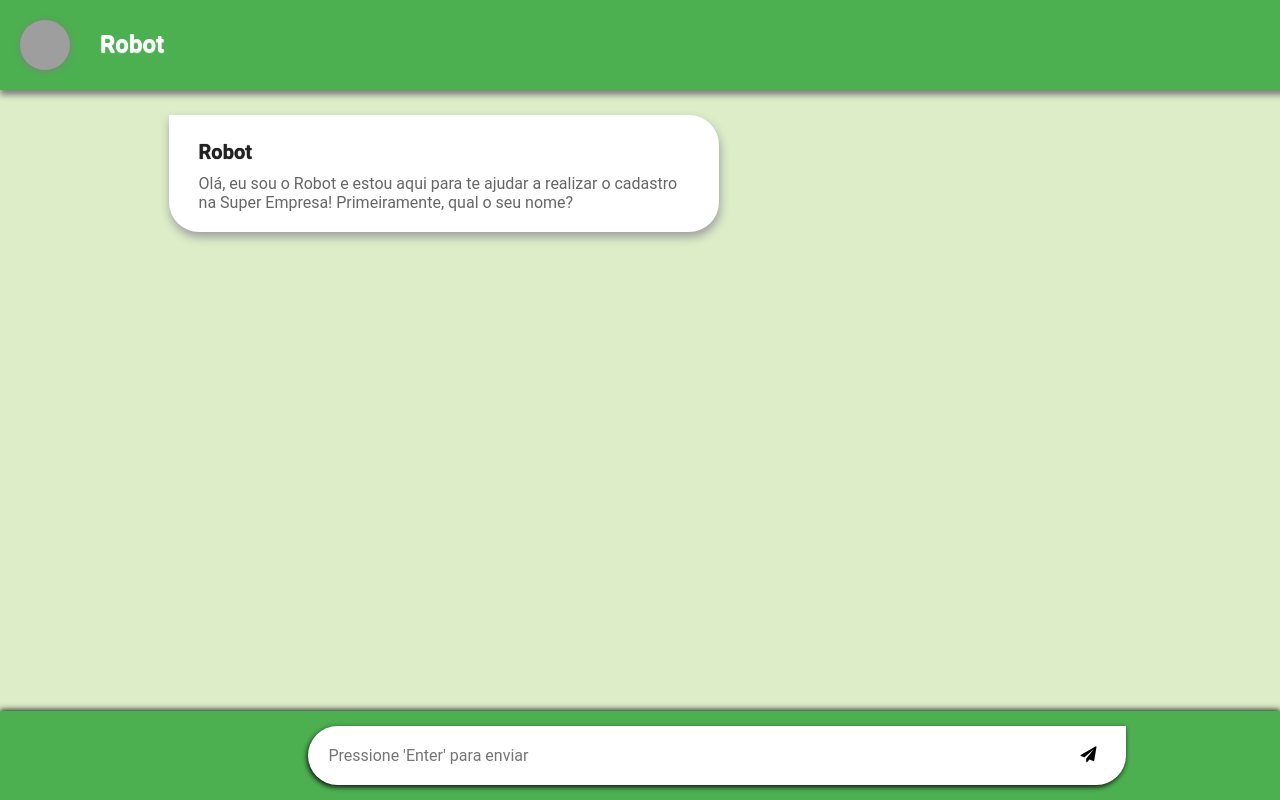
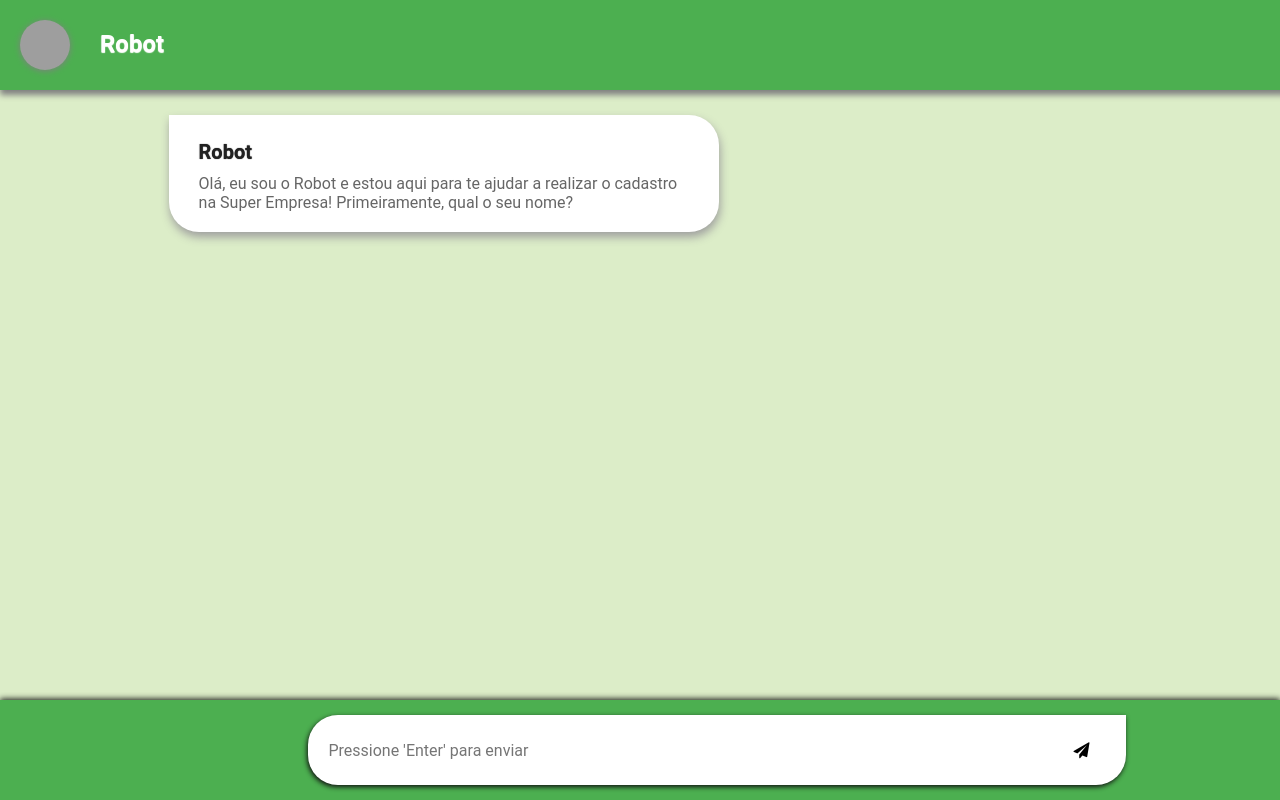
Before and after one commit to joao-zanutto/chat-form, a React (Create React App) app: page / in a window 1280 px wide. Built offline with nearby package versions, Linux system fonts and the light colour scheme; grey boxes are pictures that could not be loaded.

Commit message:
Added some more padding to the send button

```diff
--- a/src/components/UserInput.js
+++ b/src/components/UserInput.js
@@ -25,8 +25,8 @@ const styles = {
 	},
 	input: {
 		width: '100%',
-		border: '0px',
 		outline: 'none',
+		border: '0',
 		fontFamily: 'Roboto',
 		fontSize: '16px',
 	},
@@ -46,6 +46,8 @@ const styles = {
 	},
 	sendButton: {
 		color: 'black',
+		padding: 7,
+		paddingLeft: 15,
 	},
 };
 
```
